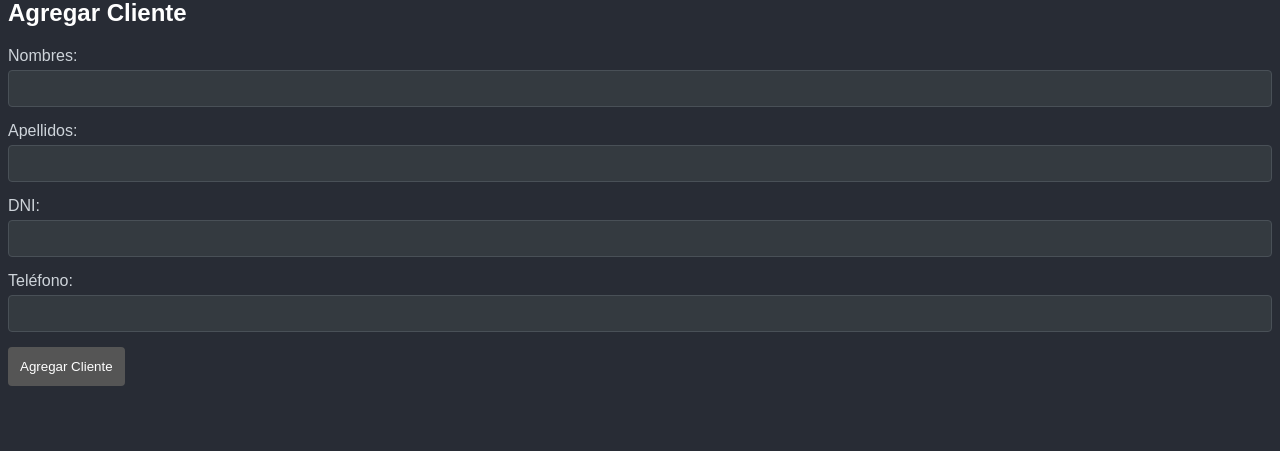
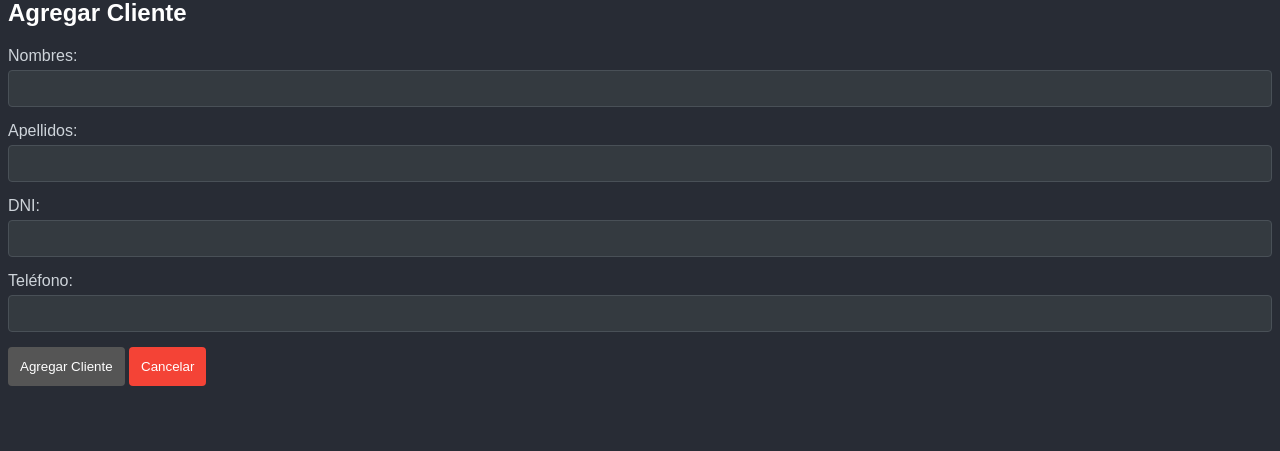
Before and after one commit to JSobero/Hotel-Tesina, a PHP site: page /agregarCliente.php in a window 1280 px wide. Shown: the part 21-472 px from the top of the page. Run offline with PHP 8.4, Linux system fonts and the light colour scheme; data that the repository does not hold is empty; some libraries are stand-ins or nearby versions.

Commit message:
segunda consistencia añadir alerts a agregar

```diff
--- a/cliente/agregarCliente.php
+++ b/cliente/agregarCliente.php
@@ -5,7 +5,7 @@ require_once("../ControlHotel.php");
 $controlHotel = new ClaseHotel("bd_hotel");
 
 // Lógica del controlador
-if ($_SERVER["REQUEST_METHOD"] == "POST" && isset($_POST["agregar"])) {
+if ($_SERVER["REQUEST_METHOD"] == "POST" && isset($_POST["confirmar_agregar"])) {
     // Agregar cliente
     $nombres = $_POST["nombres"];
     $apellidos = $_POST["apellidos"];
@@ -25,11 +25,12 @@ $clientes = $controlHotel->clientes->getAllClientes();
 <html lang="es">
 <head>
     <meta charset="UTF-8">
-    <title>Editar Cliente</title>
+    <title>Agregar Cliente</title>
     <link rel="stylesheet" type="text/css" href="../css/stylesClientes.css">
+    <script src="https://cdn.jsdelivr.net/npm/sweetalert2@11"></script>
 </head>
 <body>
-    <form method="post" action="">
+    <form id="cliente-form" method="post" action="">
         <h2>Agregar Cliente</h2>
         <label for="nombres">Nombres:</label>
         <input type="text" name="nombres" required>
@@ -38,12 +39,58 @@ $clientes = $controlHotel->clientes->getAllClientes();
         <input type="text" name="apellidos" required>
 
         <label for="dni">DNI:</label>
-        <input type="text" name="dni" required>
+        <input type="text" name="dni" maxlength="8" pattern="\d{8}" title="El DNI debe contener exactamente 8 números." required>
 
         <label for="telefono">Teléfono:</label>
-        <input type="text" name="telefono" required>
+        <input type="text" name="telefono" maxlength="9" pattern="\d{9}" title="El telefono debe contener exactamente 9 números." required>
 
-        <button type="submit" name="agregar">Agregar Cliente</button>
+        <button type="button" id="agregar-btn">Agregar Cliente</button>
+        <button type="button" name="cancelar" class='boton-cancelar' id="cancelar-btn">Cancelar</button>
+        <input type="hidden" name="confirmar_agregar">
     </form>
+
+    <script>
+    document.getElementById('agregar-btn').addEventListener('click', function(event) {
+        event.preventDefault(); // Prevenir la acción por defecto
+
+        const form = document.getElementById('cliente-form');
+        if (form.checkValidity()) {
+            Swal.fire({
+                title: '¿Estás seguro?',
+                text: "¿Deseas agregar este cliente?",
+                icon: 'warning',
+                showCancelButton: true,
+                confirmButtonText: 'Sí, agregar',
+                cancelButtonText: 'Cancelar'
+            }).then((result) => {
+                if (result.isConfirmed) {
+                    // Si el usuario confirma, enviar el formulario
+                    form.submit();
+                }
+            });
+        } else {
+            // Si los campos requeridos no son válidos, mostrar la validación del navegador
+            form.reportValidity();
+        }
+    });
+
+    document.getElementById('cancelar-btn').addEventListener('click', function(event) {
+        event.preventDefault(); // Prevenir la acción por defecto
+
+        Swal.fire({
+            title: '¿Estás seguro?',
+            text: "¿Deseas cancelar la operación?",
+            icon: 'warning',
+            showCancelButton: true,
+            confirmButtonText: 'Sí, cancelar',
+            cancelButtonText: 'No'
+        }).then((result) => {
+            if (result.isConfirmed) {
+                // Si el usuario confirma, redirigir a la página de clientes
+                window.location.href = "../indexHotel.php?page=clientes";
+            }
+        });
+    });
+    </script>
 </body>
 </html>
--- a/css/stylesClientes.css
+++ b/css/stylesClientes.css
@@ -177,3 +177,11 @@ tbody tr:hover {
     width: 300px;
     display: inline-block;
 }
+
+.boton-cancelar{
+    background-color: #f44336; /* Rojo */
+}
+
+.boton-cancelar:hover{
+    background-color: #f56258; /* Rojo */
+}
--- a/indexHotel.php
+++ b/indexHotel.php
@@ -30,7 +30,7 @@ if (isset($_GET['logout'])) {
         <h2>Serenia Oasis</h2>
     </div>
     <div class="user-info">
-        <p>Bienvenido, <?= $_SESSION['nombre_usuario']; ?></p>
+        <p>Bienvenido, <?= htmlspecialchars($_SESSION['nombre_usuario']); ?></p>
     </div>
     <div class="categories">
         <ul>
```
Also changed, not shown: css/stylesIndex.css (line endings or trailing spaces).
